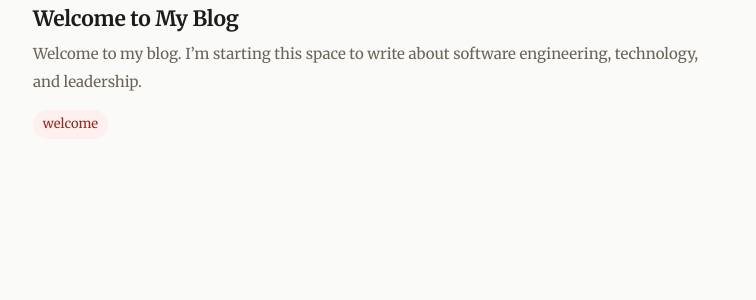
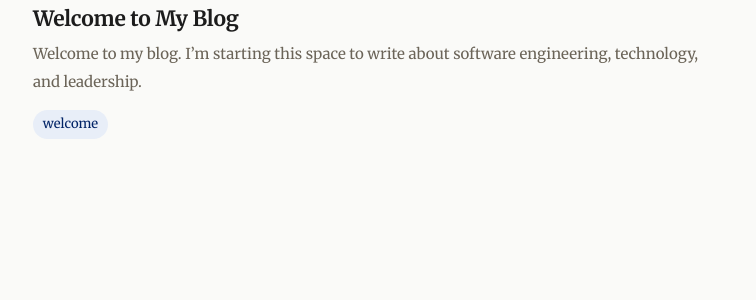
Before and after one commit to apoorvkhurasia/apoorvkhurasia.github.io, a Jekyll site: the page built from index.html, in a window 1280 px wide. Shown: the part 135-435 px from the top of the page, without its empty margins (261-1017 px from the left). Built offline with Jekyll 4.4.1, drawn with Linux system fonts in a browser that asks for light colours; the list of posts is cut into pages by our own code.

Commit message:
use royal blue instead of crimson

```diff
--- a/assets/css/style.css
+++ b/assets/css/style.css
@@ -2,17 +2,17 @@
 
 :root {
   --bg: #fafaf8;
-  --bg-alt: #f2eeeb;
-  --bg-code: #ede9e5;
+  --bg-alt: #eaeef8;
+  --bg-code: #e8eef8;
   --header-bg: rgba(250,250,248,0.92);
   --border: #ddd5cc;
   --text: #1c1c1c;
   --text-muted: #6b6458;
-  --link: #922b21;
-  --link-hover: #6e1f17;
-  --accent: #922b21;
-  --tag-bg: #fdf0ee;
-  --tag-text: #922b21;
+  --link: #002366;
+  --link-hover: #001444;
+  --accent: #002366;
+  --tag-bg: #e8eef8;
+  --tag-text: #002366;
   --font: "Merriweather", Georgia, "Times New Roman", serif;
   --font-heading: "Merriweather", Georgia, "Times New Roman", serif;
   --mono: "SFMono-Regular", Consolas, "Liberation Mono", Menlo, monospace;
@@ -22,17 +22,17 @@
 
 [data-theme="dark"] {
   --bg: #1a1816;
-  --bg-alt: #252220;
-  --bg-code: #1e1c1a;
+  --bg-alt: #0d1a2e;
+  --bg-code: #091526;
   --header-bg: rgba(26,24,22,0.92);
   --border: #3d3830;
   --text: #f0ece8;
   --text-muted: #9e9488;
-  --link: #e07060;
-  --link-hover: #eca898;
-  --accent: #e07060;
-  --tag-bg: #3d1f1a;
-  --tag-text: #e07060;
+  --link: #6699cc;
+  --link-hover: #88b0dc;
+  --accent: #6699cc;
+  --tag-bg: #0d1f3c;
+  --tag-text: #6699cc;
 }
 
 /* ── Reset ──────────────────────────────────────────────────────────────── */
```
